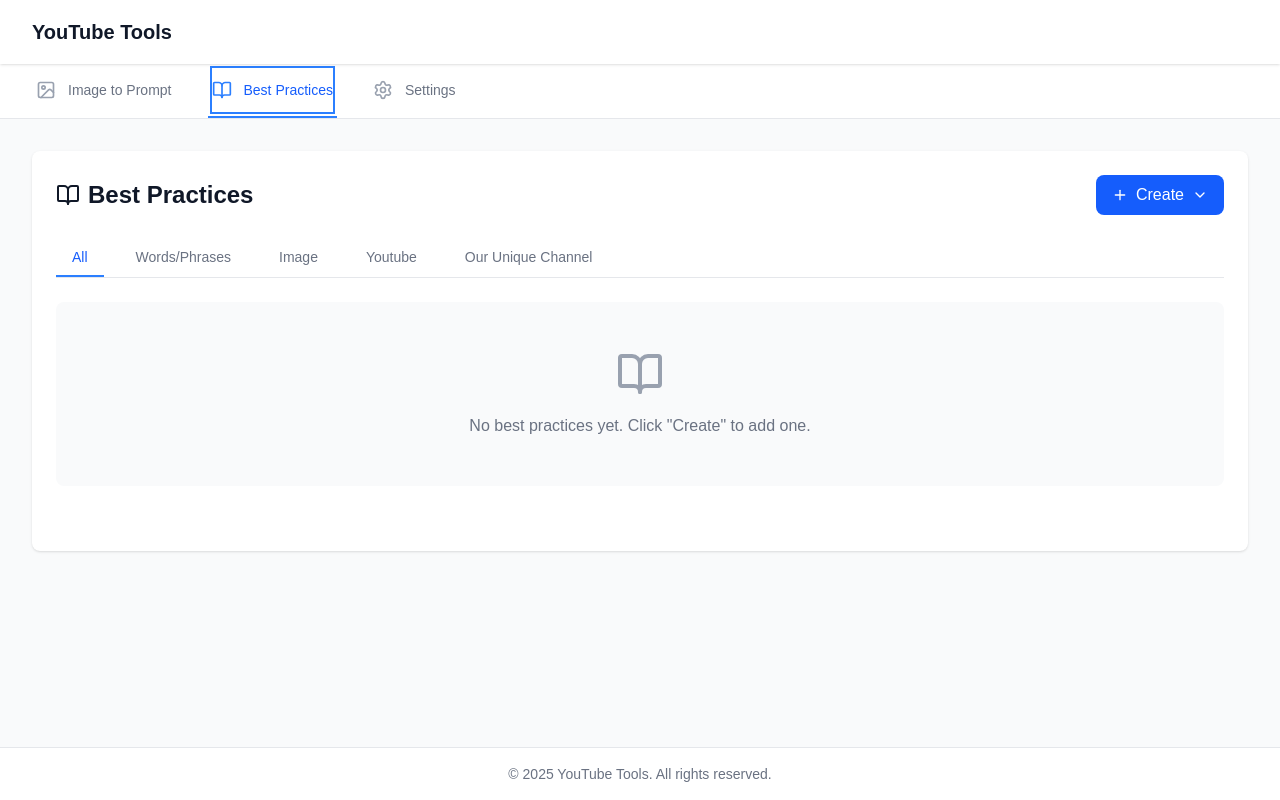
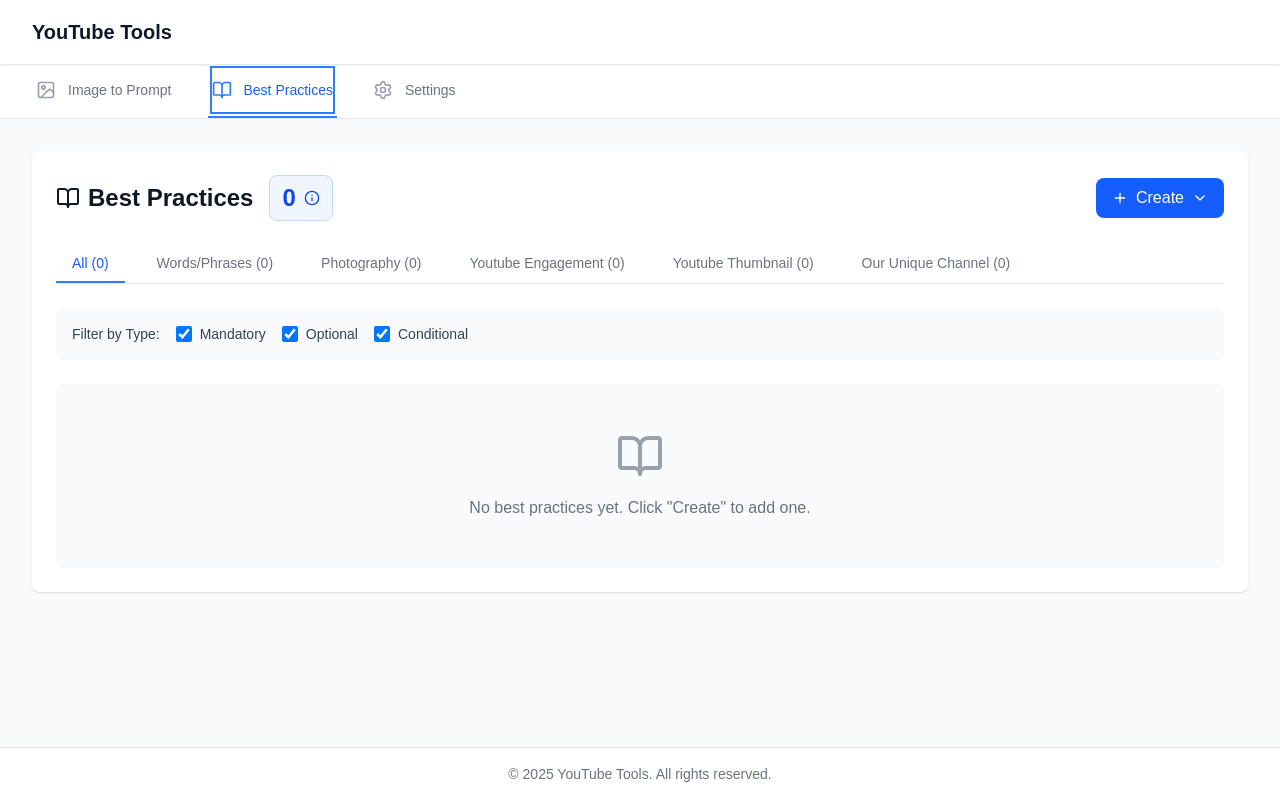
Before and after one commit to Vibe-coding-nvm-delete-repo/yt, a Next.js app: page / in a window 1280 px wide. Both pictures are taken after a click on the tab "Manage best practices for your workflow". Built offline with nearby package versions, Linux system fonts and the light colour scheme.

Commit message:
feat: Enhance Best Practices tab with filters and metrics
Refactor tab names, add type filters, display counts, and improve form fields.

Co-authored-by: chris.lundgren13 <chris.lundgren13@gmail.com>

```diff
--- a/src/components/BestPracticesTab.tsx
+++ b/src/components/BestPracticesTab.tsx
@@ -1,7 +1,7 @@
 "use client";
 
-import React, { useState, useEffect, useCallback } from "react";
-import { BookOpen, Plus, ChevronDown } from "lucide-react";
+import React, { useState, useEffect, useCallback, useMemo } from "react";
+import { BookOpen, Plus, ChevronDown, Info } from "lucide-react";
 import type {
   BestPractice,
   BestPracticeCategory,
@@ -14,15 +14,17 @@ import { BestPracticeCard } from "./bestPractices/BestPracticeCard";
 type BestPracticeSubTab =
   | "all"
   | "words-phrases"
-  | "image"
-  | "youtube"
+  | "photography"
+  | "youtube-engagement"
+  | "youtube-thumbnail"
   | "our-unique-channel";
 
 const SUB_TAB_LABELS: Record<BestPracticeSubTab, string> = {
   all: "All",
   "words-phrases": "Words/Phrases",
-  image: "Image",
-  youtube: "Youtube",
+  photography: "Photography",
+  "youtube-engagement": "Youtube Engagement",
+  "youtube-thumbnail": "Youtube Thumbnail",
   "our-unique-channel": "Our Unique Channel",
 };
 
@@ -58,6 +60,10 @@ export const BestPracticesTab: React.FC = () => {
   const [formData, setFormData] =
     useState<BestPracticeFormData>(EMPTY_FORM_DATA);
   const [isDropdownOpen, setIsDropdownOpen] = useState(false);
+  const [typeFilters, setTypeFilters] = useState<Set<BestPracticeType>>(
+    new Set(["mandatory", "optional", "conditional"]),
+  );
+  const [showMetricsTooltip, setShowMetricsTooltip] = useState(false);
 
   // Load practices from storage
   useEffect(() => {
@@ -68,11 +74,53 @@ export const BestPracticesTab: React.FC = () => {
     return unsubscribe;
   }, []);
 
-  // Filter practices based on active subtab
-  const filteredPractices =
-    activeSubTab === "all"
-      ? practices
-      : practices.filter((p) => p.category === activeSubTab);
+  // Calculate counts for each category
+  const categoryCounts = useMemo(() => {
+    const counts: Record<BestPracticeSubTab, number> = {
+      all: practices.length,
+      "words-phrases": 0,
+      photography: 0,
+      "youtube-engagement": 0,
+      "youtube-thumbnail": 0,
+      "our-unique-channel": 0,
+    };
+
+    practices.forEach((practice) => {
+      if (practice.category in counts) {
+        counts[practice.category]++;
+      }
+    });
+
+    return counts;
+  }, [practices]);
+
+  // Calculate metrics breakdown
+  const metricsBreakdown = useMemo(() => {
+    return {
+      "Words/Phrases": categoryCounts["words-phrases"],
+      Photography: categoryCounts["photography"],
+      "Youtube Engagement": categoryCounts["youtube-engagement"],
+      "Youtube Thumbnail": categoryCounts["youtube-thumbnail"],
+      "Our Unique Channel": categoryCounts["our-unique-channel"],
+    };
+  }, [categoryCounts]);
+
+  // Filter practices based on active subtab and type filters
+  const filteredPractices = useMemo(() => {
+    let filtered = practices;
+
+    // Filter by category
+    if (activeSubTab !== "all") {
+      filtered = filtered.filter((p) => p.category === activeSubTab);
+    }
+
+    // Filter by type (only on "all" tab)
+    if (activeSubTab === "all") {
+      filtered = filtered.filter((p) => typeFilters.has(p.type));
+    }
+
+    return filtered;
+  }, [practices, activeSubTab, typeFilters]);
 
   const handleCreateClick = useCallback((category?: BestPracticeCategory) => {
     setFormData({
@@ -173,13 +221,52 @@ export const BestPracticesTab: React.FC = () => {
     }));
   }, []);
 
+  const toggleTypeFilter = useCallback((type: BestPracticeType) => {
+    setTypeFilters((prev) => {
+      const newFilters = new Set(prev);
+      if (newFilters.has(type)) {
+        newFilters.delete(type);
+      } else {
+        newFilters.add(type);
+      }
+      return newFilters;
+    });
+  }, []);
+
   return (
     <div className="space-y-6">
       <div className="flex items-center justify-between">
-        <h1 className="text-2xl font-bold text-gray-900 dark:text-white flex items-center">
-          <BookOpen className="mr-2 h-6 w-6" />
-          Best Practices
-        </h1>
+        <div className="flex items-center gap-4">
+          <h1 className="text-2xl font-bold text-gray-900 dark:text-white flex items-center">
+            <BookOpen className="mr-2 h-6 w-6" />
+            Best Practices
+          </h1>
+
+          {/* Metrics Display */}
+          <div
+            className="relative"
+            onMouseEnter={() => setShowMetricsTooltip(true)}
+            onMouseLeave={() => setShowMetricsTooltip(false)}
+          >
+            <div className="flex items-center gap-2 px-3 py-1.5 bg-blue-50 dark:bg-blue-900/20 text-blue-700 dark:text-blue-400 rounded-lg border border-blue-200 dark:border-blue-800 cursor-help">
+              <span className="text-2xl font-bold">{practices.length}</span>
+              <Info className="h-4 w-4" />
+            </div>
+
+            {showMetricsTooltip && (
+              <div className="absolute left-0 top-full mt-2 z-10 bg-gray-900 dark:bg-gray-700 text-white rounded-lg shadow-lg p-3 min-w-[200px]">
+                <div className="space-y-1">
+                  {Object.entries(metricsBreakdown).map(([category, count]) => (
+                    <div key={category} className="flex justify-between gap-4">
+                      <span className="text-gray-300">{category}:</span>
+                      <span className="font-semibold text-white">{count}</span>
+                    </div>
+                  ))}
+                </div>
+              </div>
+            )}
+          </div>
+        </div>
 
         {/* Create Dropdown */}
         <div className="relative">
@@ -201,16 +288,22 @@ export const BestPracticesTab: React.FC = () => {
                 Words/Phrases
               </button>
               <button
-                onClick={() => handleCreateClick("image")}
+                onClick={() => handleCreateClick("photography")}
                 className="w-full px-4 py-2 text-left hover:bg-gray-100 dark:hover:bg-gray-700 transition-colors text-gray-900 dark:text-white"
               >
-                Image
+                Photography
               </button>
               <button
-                onClick={() => handleCreateClick("youtube")}
+                onClick={() => handleCreateClick("youtube-engagement")}
                 className="w-full px-4 py-2 text-left hover:bg-gray-100 dark:hover:bg-gray-700 transition-colors text-gray-900 dark:text-white"
               >
-                Youtube
+                Youtube Engagement
+              </button>
+              <button
+                onClick={() => handleCreateClick("youtube-thumbnail")}
+                className="w-full px-4 py-2 text-left hover:bg-gray-100 dark:hover:bg-gray-700 transition-colors text-gray-900 dark:text-white"
+              >
+                Youtube Thumbnail
               </button>
               <button
                 onClick={() => handleCreateClick("our-unique-channel")}
@@ -230,8 +323,9 @@ export const BestPracticesTab: React.FC = () => {
             [
               "all",
               "words-phrases",
-              "image",
-              "youtube",
+              "photography",
+              "youtube-engagement",
+              "youtube-thumbnail",
               "our-unique-channel",
             ] as BestPracticeSubTab[]
           ).map((tab) => (
@@ -244,11 +338,42 @@ export const BestPracticesTab: React.FC = () => {
                   : "border-transparent text-gray-500 hover:text-gray-700 dark:text-gray-400 dark:hover:text-gray-300"
               }`}
             >
-              {SUB_TAB_LABELS[tab]}
+              {SUB_TAB_LABELS[tab]} ({categoryCounts[tab]})
             </button>
           ))}
         </nav>
       </div>
+
+      {/* Type Filters (only on "all" tab) */}
+      {activeSubTab === "all" && (
+        <div className="bg-gray-50 dark:bg-gray-800 rounded-lg p-4">
+          <div className="flex items-center gap-4">
+            <span className="text-sm font-medium text-gray-700 dark:text-gray-300">
+              Filter by Type:
+            </span>
+            <div className="flex gap-4">
+              {(
+                ["mandatory", "optional", "conditional"] as BestPracticeType[]
+              ).map((type) => (
+                <label
+                  key={type}
+                  className="flex items-center gap-2 cursor-pointer"
+                >
+                  <input
+                    type="checkbox"
+                    checked={typeFilters.has(type)}
+                    onChange={() => toggleTypeFilter(type)}
+                    className="h-4 w-4 rounded border-gray-300 text-blue-600 focus:ring-blue-500 dark:border-gray-600 dark:bg-gray-700"
+                  />
+                  <span className="text-sm text-gray-700 dark:text-gray-300 capitalize">
+                    {type}
+                  </span>
+                </label>
+              ))}
+            </div>
+          </div>
+        </div>
+      )}
 
       {/* Practices List */}
       <div className="space-y-4">
--- a/src/components/bestPractices/BestPracticeModal.tsx
+++ b/src/components/bestPractices/BestPracticeModal.tsx
@@ -69,8 +69,9 @@ export const BestPracticeModal: React.FC<BestPracticeModalProps> = ({
               className="w-full px-3 py-2 border border-gray-300 dark:border-gray-600 rounded-lg focus:ring-2 focus:ring-blue-500 focus:border-transparent bg-white dark:bg-gray-700 text-gray-900 dark:text-white"
             >
               <option value="words-phrases">Words/Phrases</option>
-              <option value="image">Image</option>
-              <option value="youtube">Youtube</option>
+              <option value="photography">Photography</option>
+              <option value="youtube-engagement">Youtube Engagement</option>
+              <option value="youtube-thumbnail">Youtube Thumbnail</option>
               <option value="our-unique-channel">Our Unique Channel</option>
             </select>
           </div>
@@ -99,7 +100,7 @@ export const BestPracticeModal: React.FC<BestPracticeModalProps> = ({
               onChange={(e) => onFormChange({ description: e.target.value })}
               rows={3}
               className="w-full px-3 py-2 border border-gray-300 dark:border-gray-600 rounded-lg focus:ring-2 focus:ring-blue-500 focus:border-transparent bg-white dark:bg-gray-700 text-gray-900 dark:text-white resize-none"
-              placeholder="Enter description"
+              placeholder="Provide a detailed description of this best practice, including when and how to apply it"
             />
           </div>
 
@@ -108,22 +109,23 @@ export const BestPracticeModal: React.FC<BestPracticeModalProps> = ({
             <label className="block text-sm font-medium text-gray-700 dark:text-gray-300 mb-1">
               Leonardo.AI Language
             </label>
-            <input
-              type="text"
+            <textarea
               value={formData.leonardoAiLanguage}
               onChange={(e) =>
                 onFormChange({ leonardoAiLanguage: e.target.value })
               }
-              className="w-full px-3 py-2 border border-gray-300 dark:border-gray-600 rounded-lg focus:ring-2 focus:ring-blue-500 focus:border-transparent bg-white dark:bg-gray-700 text-gray-900 dark:text-white"
-              placeholder="Enter Leonardo.AI language"
+              rows={4}
+              className="w-full px-3 py-2 border border-gray-300 dark:border-gray-600 rounded-lg focus:ring-2 focus:ring-blue-500 focus:border-transparent bg-white dark:bg-gray-700 text-gray-900 dark:text-white resize-none"
+              placeholder="Enter detailed Leonardo.AI language instructions or prompt structure"
             />
           </div>
 
           {/* Importance */}
           <div>
-            <label className="block text-sm font-medium text-gray-700 dark:text-gray-300 mb-1">
-              Importance (1-10): {formData.importance}
+            <label className="block text-sm font-medium text-gray-700 dark:text-gray-300 mb-2">
+              Importance (1-10)
             </label>
+            <div className="flex items-center gap-4">
               <input
                 type="range"
                 min="1"
@@ -132,8 +134,27 @@ export const BestPracticeModal: React.FC<BestPracticeModalProps> = ({
                 onChange={(e) =>
                   onFormChange({ importance: parseInt(e.target.value) })
                 }
-              className="w-full"
+                className="flex-1"
               />
+              <div
+                className={`px-4 py-2 rounded-lg font-bold text-lg min-w-[60px] text-center ${
+                  formData.importance >= 8
+                    ? "bg-red-100 text-red-700 dark:bg-red-900/30 dark:text-red-400"
+                    : formData.importance >= 5
+                      ? "bg-yellow-100 text-yellow-700 dark:bg-yellow-900/30 dark:text-yellow-400"
+                      : "bg-green-100 text-green-700 dark:bg-green-900/30 dark:text-green-400"
+                }`}
+              >
+                {formData.importance}
+              </div>
+            </div>
+            <p className="text-xs text-gray-500 dark:text-gray-400 mt-1">
+              {formData.importance >= 8
+                ? "High importance - critical best practice"
+                : formData.importance >= 5
+                  ? "Medium importance - recommended practice"
+                  : "Low importance - optional suggestion"}
+            </p>
           </div>
 
           {/* Type */}
@@ -166,7 +187,7 @@ export const BestPracticeModal: React.FC<BestPracticeModalProps> = ({
               }
               rows={2}
               className="w-full px-3 py-2 border border-gray-300 dark:border-gray-600 rounded-lg focus:ring-2 focus:ring-blue-500 focus:border-transparent bg-white dark:bg-gray-700 text-gray-900 dark:text-white resize-none"
-              placeholder="Explain why this is mandatory, optional, or conditional"
+              placeholder="Explain why this is mandatory (must always follow), optional (good to have), or conditional (depends on context)"
             />
           </div>
 
@@ -175,6 +196,10 @@ export const BestPracticeModal: React.FC<BestPracticeModalProps> = ({
             <label className="block text-sm font-medium text-gray-700 dark:text-gray-300 mb-1">
               Images
             </label>
+            <p className="text-xs text-gray-400 dark:text-gray-500 mb-2">
+              Add reference images to visually demonstrate this best practice
+              and make it easier to understand and apply.
+            </p>
             <div className="flex gap-2 flex-wrap mb-2">
               {formData.images.map((img, idx) => (
                 <div key={idx} className="relative">
--- a/src/types/index.ts
+++ b/src/types/index.ts
@@ -135,8 +135,9 @@ export interface TabState {
 export type BestPracticeType = "mandatory" | "optional" | "conditional";
 export type BestPracticeCategory =
   | "words-phrases"
-  | "image"
-  | "youtube"
+  | "photography"
+  | "youtube-engagement"
+  | "youtube-thumbnail"
   | "our-unique-channel";
 
 export interface BestPractice {
```
Also changed, not shown: src/components/bestPractices/BestPracticeCard.tsx (+15 -2 lines), 2 other files (tests, documents, lock files or other folders). Lines whose indentation alone changed are shown as unchanged.
